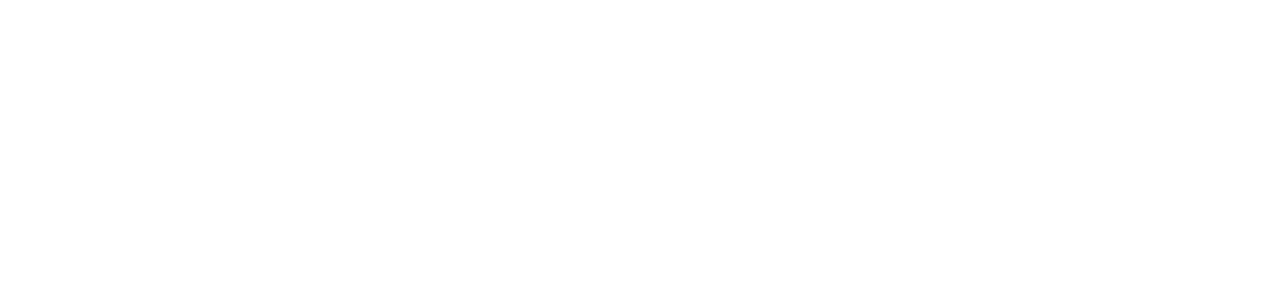
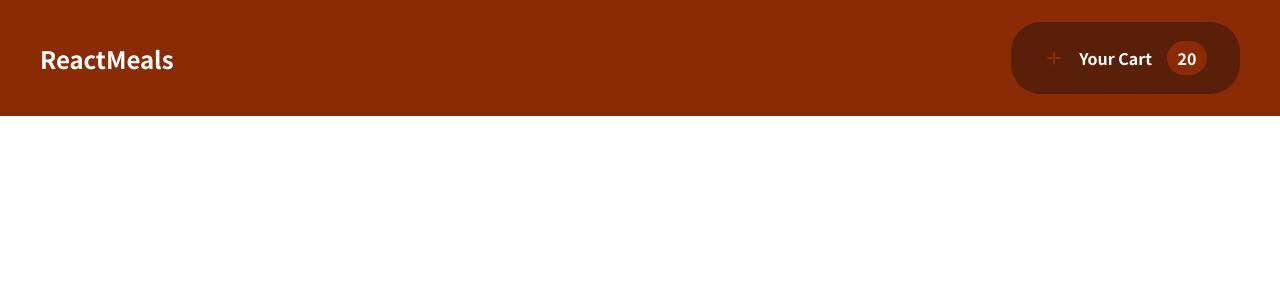
Before and after one commit to BeeworxKenzheSan/order-food-batch-14, a React (Vite) app: page / in a window 1280 px wide. Shown: the top 300 px of the page. Built offline with nearby package versions, Linux system fonts and the light colour scheme.

Commit message:
create header

```diff
--- a/src/App.jsx
+++ b/src/App.jsx
@@ -1,5 +1,11 @@
+import { Header } from "./components/header/Header";
+
 function App() {
-  return <></>;
+  return (
+    <>
+      <Header />
+    </>
+  );
 }
 
 export default App;
--- /dev/null
+++ b/src/components/basket/Basket.jsx
@@ -0,0 +1,36 @@
+import styled from "styled-components";
+import { PlusIcon } from "../../assets/icon-collection";
+import { BASE_STYLES } from "../../helpers/constants";
+
+export const Basket = ({ orders = 20 }) => {
+  return (
+    <Wrapper>
+      <PlusIcon />
+      <YourCard>Your Cart</YourCard>
+      <Orders>{orders}</Orders>
+    </Wrapper>
+  );
+};
+
+const Wrapper = styled.div`
+  background-color: ${BASE_STYLES.BLACK_BROWN};
+  display: flex;
+  justify-content: center;
+  align-items: center;
+  padding: 19px 33px;
+  border-radius: 30px;
+  gap: 15px;
+  text-align: center;
+  color: white;
+  font-weight: bold;
+`;
+
+const Orders = styled.div`
+  background-color: ${BASE_STYLES.BROWN};
+  width: 40px;
+  padding: 5px 8px;
+  border-radius: 30px;
+`;
+const YourCard = styled.p`
+  font-size: 16px;
+`;
--- /dev/null
+++ b/src/components/header/Header.jsx
@@ -0,0 +1,33 @@
+import styled from "styled-components";
+import { BASE_STYLES } from "../../helpers/constants";
+import { Basket } from "../basket/Basket";
+
+export const Header = () => {
+  return (
+    <StyledHeader>
+      <Container>
+        <Title>ReactMeals</Title>
+        <Basket />
+      </Container>
+    </StyledHeader>
+  );
+};
+
+const StyledHeader = styled.header`
+  width: 100%;
+  background-color: ${BASE_STYLES.BROWN};
+`;
+
+const Container = styled.div`
+  width: 1200px;
+  max-width: 100%;
+  margin: 0 auto;
+  padding: 22px 0;
+  display: flex;
+  justify-content: space-between;
+  align-items: center;
+`;
+
+const Title = styled.h2`
+  color: white;
+`;
--- a/src/helpers/constants.js
+++ b/src/helpers/constants.js
@@ -5,4 +5,5 @@
   LIGTH_GREY: "#cac6c4",
   DARK_BROWN: "#7e2a0a",
   LIGTH_BROWN: "#993108",
+  BLACK_BROWN: "#5a1f08",
 };
```
Also changed, not shown: src/components/basket/index.jsx (added), src/components/header/index.jsx (added), src/components/meals/index.jsx (added), src/components/summary/index.jsx (added).
